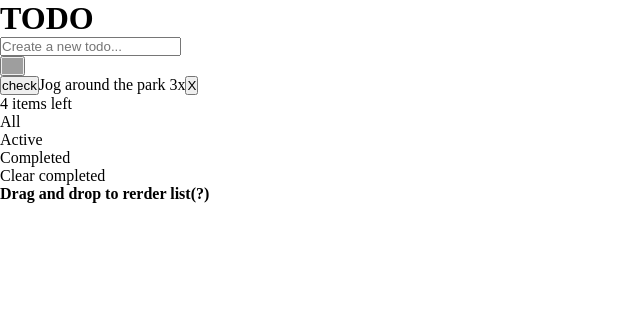
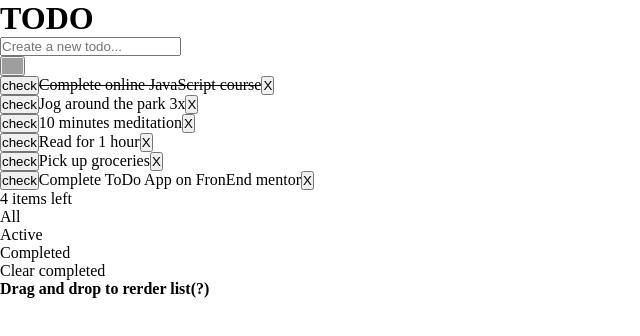
Before and after one commit to BesoBerdzenishvili/btodo, a React (Create React App) app: page / in a window 1280 px wide. Shown: the top 336 px of the page, without its empty margins (0-640 px from the left). Built offline with nearby package versions, Linux system fonts and the light colour scheme; grey boxes are pictures that could not be loaded.

Commit message:
added localStorage, map - 2 files modified, 1 added

```diff
--- a/src/App.js
+++ b/src/App.js
@@ -1,12 +1,24 @@
-import React, { useState } from 'react';
+import React, { useState, useEffect } from 'react';
 import Controllers from './components/Controllers.js';
 import Input from './components/Input.js';
 import Switch from './components/Switch.js';
 import Tasks from './components/Tasks.js';
+import data from './data.json';
 import './style.css';
 
-export default function App() {
-  const [tasks, setTasks] = useState([]);
+export default function App(props) {
+  //import data(tasks) from data.json
+  const panels = data.tasks;
+  const [tasks, setTasks] = useState(() => {
+    const saved = localStorage.getItem('tasks');
+    return saved ? JSON.parse(saved) : panels;
+  });
+  const [darkMode, setDarkMode] = useState(false);
+  const [show, setShow] = useState(false);
+  const [showAll, setShowAll] = useState(true);
+  useEffect(() => {
+    localStorage.setItem('tasks', JSON.stringify(tasks));
+  }, [tasks]);
   return (
     <div>
       <header>
@@ -14,7 +26,9 @@ export default function App() {
         <Input />
         <Switch />
       </header>
-      <Tasks />
+      {tasks.map((task, index) => (
+        <Tasks key={index} index={index} task={task} />
+      ))}
       <Controllers />
     </div>
   );
--- a/src/components/Tasks.js
+++ b/src/components/Tasks.js
@@ -2,12 +2,14 @@ import React from 'react';
 import '../style.css';
 import './Tasks.css';
 
-export default function Tasks() {
+export default function Tasks({ index, task }) {
   return (
     <main>
       <article>
         <button>check</button>
-        <p>Jog around the park 3x</p>
+        <p style={{ textDecoration: task.completed && 'line-through' }}>
+          {task.text}
+        </p>
         <button>X</button>
       </article>
     </main>
--- /dev/null
+++ b/src/data.json
@@ -0,0 +1,28 @@
+{
+  "tasks": [
+    {
+      "text": "Complete online JavaScript course",
+      "completed": true
+    },
+    {
+      "text": "Jog around the park 3x",
+      "completed": false
+    },
+    {
+      "text": "10 minutes meditation",
+      "completed": false
+    },
+    {
+      "text": "Read for 1 hour",
+      "completed": false
+    },
+    {
+      "text": "Pick up groceries",
+      "completed": false
+    },
+    {
+      "text": "Complete ToDo App on FronEnd mentor",
+      "completed": false
+    }
+  ]
+}
```
